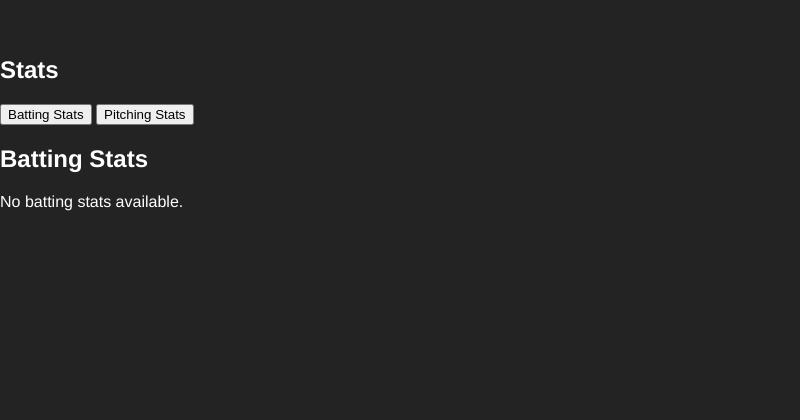
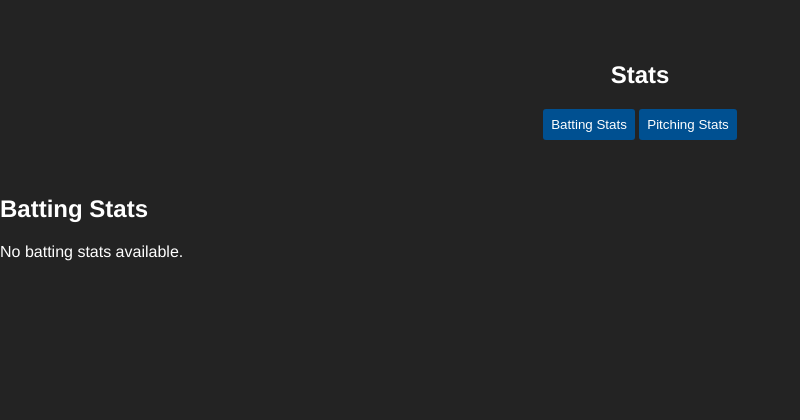
Before and after one commit to smomara/ncaa_bsb_stats_platform, a Django app: page /teams/1/ in a window 1280 px wide. Shown: the part 144-564 px from the top of the page, without its empty margins (0-800 px from the left). Run offline with Django 4.2, Linux system fonts and the light colour scheme; data that the repository does not hold is empty.

Commit message:
added basic styling to all the html files

```diff
--- a/backend/static/css/style.css
+++ b/backend/static/css/style.css
@@ -14,6 +14,30 @@ header {
 
 main {
     margin: 200px 0px 0px 0px;
+}
+
+.button-link {
+    color: white;
+    background-color: rgb(0, 80, 145);
+    text-decoration: none;
+}
+
+.button-link:hover {
+    color: rgb(245, 245, 245);
+    background-color: rgb(0, 70, 130);
+    text-decoration: none;
+}
+
+.button-link:active {
+    color: rgb(235, 235, 235);
+    background-color: rgb(0, 60, 120);
+    text-decoration: none;
+}
+
+.button {
+    border: none;
+    padding: 8px;
+    border-radius: 3px;
 }
 
 #heading {
@@ -34,24 +58,16 @@ nav {
 
 .navelement {
     padding: 8px;
-    color: white;
-    background-color: rgb(0, 80, 145);
     border-radius: 5px;
-    text-decoration: none;
 }
 
 .navelement:hover {
     padding: 8px;
-    color: rgb(245, 245, 245);
-    background-color: rgb(0, 70, 130);
     border-radius: 5px;
-    text-decoration: none;
 }
 
 .navelement:active {
     padding: 8px;
-    color: rgb(235, 235, 235);
-    background-color: rgb(0, 60, 120);
     border-radius: 5px;
 }
 
@@ -67,38 +83,40 @@ footer {
     right: 0px;
 }
 
-#welcome {
+.welcome {
     margin: 50px 0px;
 }
 
-.welcome {
+.welcome-el {
     text-align: center;
     text-decoration: none;
     margin: 10px auto;
     padding: 5px;
 }
 
+.two-buttons {
+    width: 200px;
+}
+
+.three-buttons {
+    width: 300px;
+}
+
 #explore-teams {
     width: 120px;
     padding: 15px;
-    color: white;
-    background-color: rgb(0, 80, 145);
     border-radius: 5px;
 }
 
 #explore-teams:hover {
     width: 120px;
     padding: 15px;
-    color: rgb(250, 250, 250);
-    background-color: rgb(0, 70, 130);
     border-radius: 5px;
 }
 
 #explore-teams:active {
     width: 120px;
     padding: 15px;
-    color: rgb(245, 245, 245);
-    background-color: rgb(0, 60, 120);
     border-radius: 5px;
 }
 
--- a/backend/templates/base.html
+++ b/backend/templates/base.html
@@ -13,8 +13,8 @@
         <span>NCAA Baseball Stats</span>
       </section>
       <nav>
-        <a class="navelement" href="{% url 'home' %}" aria-label="Home">Home</a>
-        <a class="navelement" href="{% url 'all_teams' %}" aria-label="Teams">Teams</a>
+        <a class="navelement button-link" href="{% url 'home' %}" aria-label="Home">Home</a>
+        <a class="navelement button-link" href="{% url 'all_teams' %}" aria-label="Teams">Teams</a>
       </nav>
     </div>
   </header>
--- a/backend/templates/team_stats.html
+++ b/backend/templates/team_stats.html
@@ -3,22 +3,23 @@
 {% block title %} {{ team_name }} Stats - NCAA Baseball Stats{% endblock %}
 
 {% block content %}
+<link rel="stylesheet" href="../static/css/style.css">
 <section>
-    <div>
-        <h1>{{ team_name }} Stats</h1>
+    <div class="welcome">
+        <h1 class="welcome-el">{{ team_name }} Stats</h1>
         <div role="tablist">
             <div>
-                <div>
-                    <button onclick="showTab('batting')" id="batting-tab" role="tab" aria-selected="true" tabindex="0">
+                <div class="two-buttons welcome-el">
+                    <button class="button-link button" onclick="showTab('batting')" id="batting-tab" role="tab" aria-selected="true" tabindex="0">
                         <span>Batting Stats</span>
                     </button>
-                    <button onclick="showTab('pitching')" id="pitching-tab" role="tab" aria-selected="false" tabindex="-1">
+                    <button class="button-link button" onclick="showTab('pitching')" id="pitching-tab" role="tab" aria-selected="false" tabindex="-1">
                         <span>Pitching Stats</span>
                     </button>
                 </div>
             </div>
         </div>
-
+    </div>
     <div>
         <div id="batting-stats-content">
             <h2>Batting Stats</h2>
@@ -154,7 +155,6 @@
             {% endif %}
         </div>
     </div>
-    </div>
 </section>
 
 <script>
```
Also changed, not shown: backend/templates/conference_stats.html (+6 -5 lines), backend/templates/division_stats.html (+7 -6 lines), backend/templates/home.html (+4 -4 lines), backend/templates/teams.html (+11 -8 lines). Lines whose indentation alone changed are shown as unchanged.
